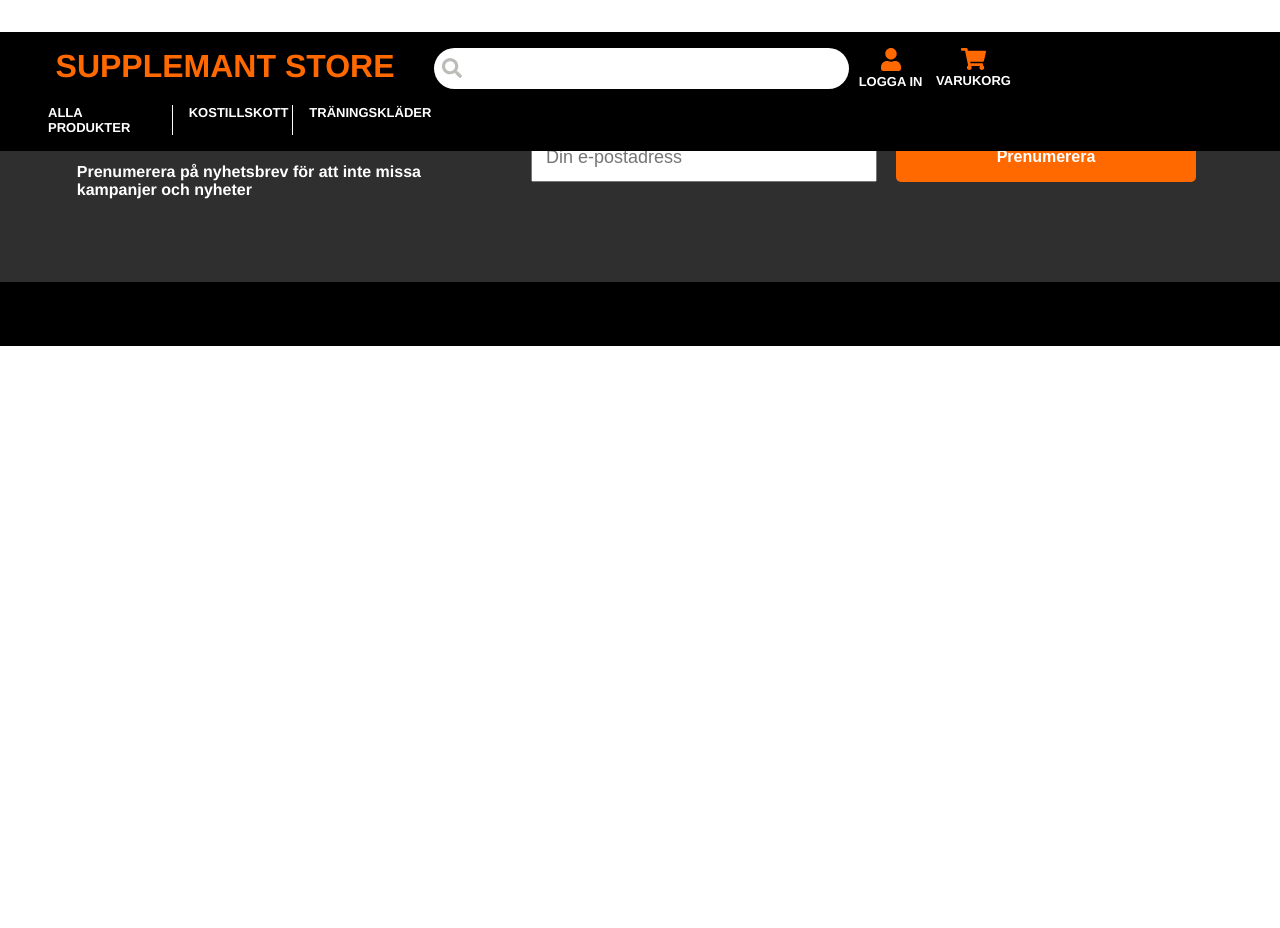
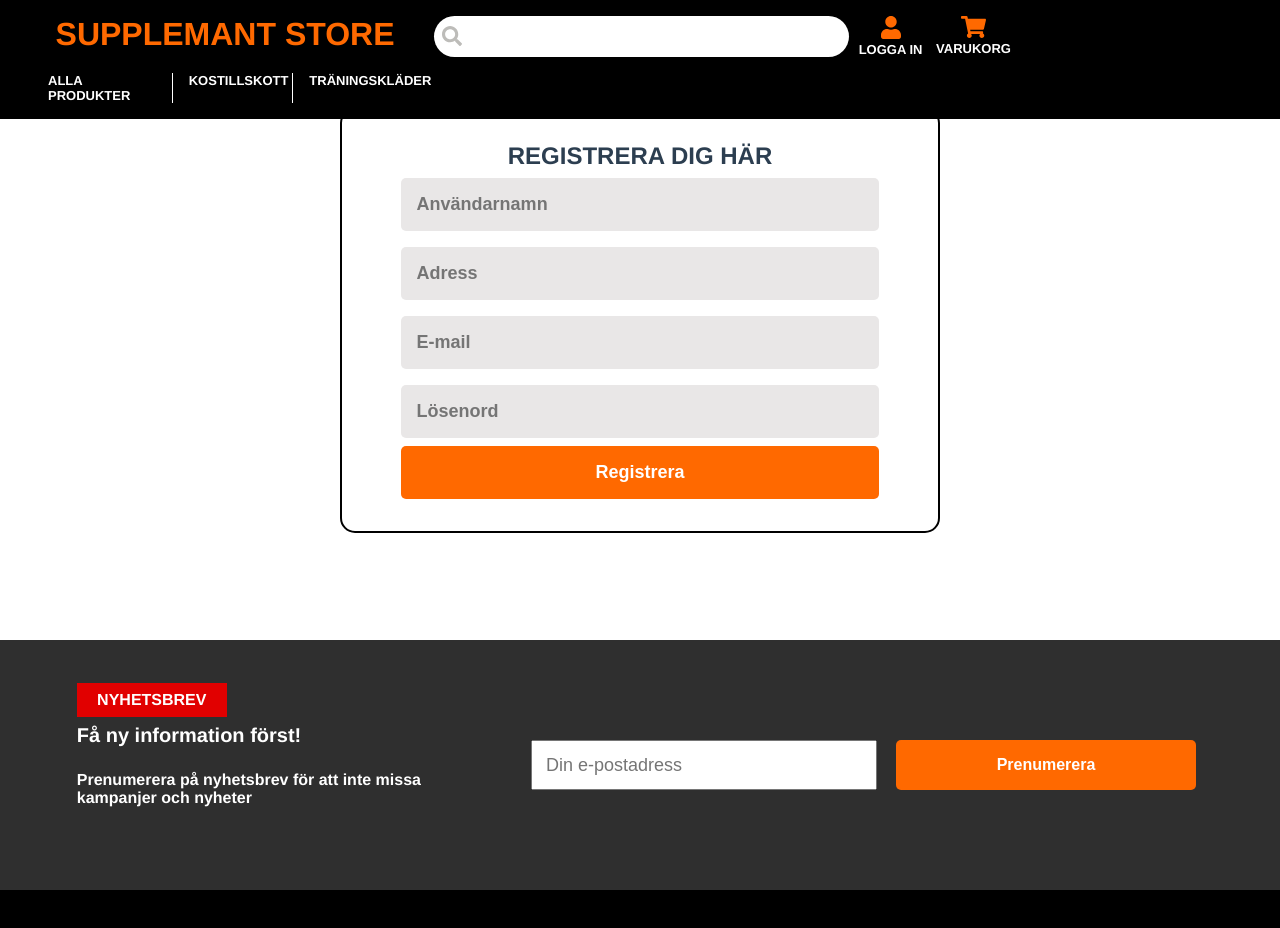
Before and after one commit to EHeijer/SupplemantStore, a Vue app: page /#/register in a window 1280 px wide. Shown: the top 928 px of the page. Before the commit the page ends 800 px from the top, so only its background shows below. Built offline with nearby package versions, Linux system fonts and the light colour scheme.

Commit message:
added login-view

```diff
--- a/src/App.vue
+++ b/src/App.vue
@@ -37,7 +37,6 @@ export default {
   -moz-osx-font-smoothing: grayscale;
   text-align: center;
   color: #2c3e50;
-  background: rgb(226, 225, 225);
 
 }
 .click-button {
--- a/src/components/LoginComp.vue
+++ b/src/components/LoginComp.vue
@@ -1,15 +1,144 @@
 <template>
-   <div class="login-container"></div>
+   <div class="login-container">
+      <div class="login-form">
+         <h2>LOGGA IN PÅ DITT KONTO</h2>
+         <div class="input-name">
+            <input type="text" placeholder="Användarnamn">
+         </div>
+         <div class="input-password">
+            <input type="text" placeholder="Lösenord">
+         </div>
+         <button class="click-button">LOGGA IN</button>
+         <div class="form-bottom">
+            <div class="checkbox">
+               <input type="checkbox" id="check">
+               <label for="check">Kom Ihåg Mig</label>
+            </div>
+            <div class="forgot-password">
+               <a href="#">Glömt Lösenordet?</a>
+            </div>
+         </div>
+         <hr>
+         <div class="register">
+            <p>Har du inget konto?</p>
+            <router-link to="/register"><button class="register-button">Registrera Dig Här</button></router-link>
+         </div>
+      </div>
+   </div>
 </template>
 
 <script>
    export default {
      data: () => ({
 
-     })
+     }),
+     methods: {
+
+     }
    }
 </script>
 
 <style lang="scss" scoped>
+   .login-container {
+      min-height: 80vh;
+      display: flex;
+      justify-content: center;
+      align-items: center;
+       hr {
+         border: 0;
+         height: 0;
+         border-top: 1px solid #ff6900;
+         width: 90%;
+         margin: auto;
+         padding: 0.5rem 0;
+      }
+      .login-form {
+         background: #fff;
+         padding: 2rem 2rem;
+         border-radius: 15px;
+         width: 600px;
+         min-height: 300px;
+         border: solid 2px #000;
+         h2 {
 
+         }
+         .input-name {
+            input {
+               width: 90%;
+               padding: 1rem 1rem;
+               border-style: none;
+               background: rgb(233, 231, 231);
+               border-radius: 5px;
+               color: black;
+               font-weight: bold;
+               font-size: 18px;
+            }
+            margin: 1rem 0;
+         }
+         .input-password {
+            input{
+               width: 90%;
+               padding: 1rem 1rem;
+               background: rgb(233, 231, 231);
+               border-style: none;
+               border-radius: 5px;
+               color: black;
+               font-weight: bold;
+               font-size: 18px;
+            }
+            margin: 1rem 0;
+         }
+         .click-button {
+            margin: auto;
+            width: 90%;
+            border-style: none;
+            padding: 1rem;
+            font-weight: bold;
+            font-size: 18px;
+         }
+         .form-bottom {
+            padding: 1rem 0;
+            width: 90%;
+            margin: auto;
+            display: flex;
+            justify-content: space-between;
+            .checkbox {
+               label {
+                  font-size: 14px;
+                  font-weight: bold;
+                  margin-left: 3px;
+               }
+            }
+            .forgot-password {
+               a {
+                  text-decoration: none;
+                  color: #000;
+                  font-size: 14px;
+                  font-weight: bold;
+               }
+            }
+         }
+         .register {
+            display: flex;
+            justify-content: center;
+            p{
+               padding-right: 4px;
+               font-size: 14px;
+               font-weight: bold;
+            }
+            a {
+               padding-left: 4px;
+               text-decoration: none;
+
+               button {
+                  border-style: none;
+                  background: inherit;
+                  color: #000;
+                  font-size: 14px;
+                  font-weight: bold;
+               }
+            }
+         }
+      }
+   }
 </style>
--- a/src/components/NewsLetter.vue
+++ b/src/components/NewsLetter.vue
@@ -24,7 +24,6 @@ export default {
     .news-container {
         background: #2f2f2f;
         height: 250px;
-        margin-top: 2rem;
         display: grid;
         grid-template-columns: 40% 30% 30%;
         align-items: center;
--- a/src/components/RegisterComp.vue
+++ b/src/components/RegisterComp.vue
@@ -1,6 +1,21 @@
 <template>
    <div class="register">
-
+       <div class="register-form">
+         <h2>REGISTRERA DIG HÄR</h2>
+         <div class="input-name">
+            <input type="text" placeholder="Användarnamn">
+         </div>
+         <div class="input-address">
+            <input type="text" placeholder="Adress">
+         </div>
+         <div class="input-email">
+            <input type="text" placeholder="E-mail">
+         </div>
+         <div class="input-password">
+            <input type="text" placeholder="Lösenord">
+         </div>
+         <router-link to="#"><button class="click-button">Registrera</button></router-link>
+      </div>
    </div>
 </template>
 
@@ -13,5 +28,50 @@
 </script>
 
 <style lang="scss" scoped>
+   .register {
+      min-height: 80vh;
+      display: flex;
+      justify-content: center;
+      align-items: center;
+      .register-form {
+         padding: 2rem 2rem;
+         border: solid 2px  #000;
+         border-radius: 15px;
+         width: 600px;
+         h2 {}
+         input {
+            width: 90%;
+            padding: 1rem 1rem;
+            border-style: none;
+            background: rgb(233, 231, 231);
+            border-radius: 5px;
+            color: black;
+            font-weight: bold;
+            font-size: 18px;
+         }
+         .input-name {
+            padding: 0.5rem 0;
+         }
+         .input-address {
+            padding: 0.5rem 0;
+         }
+         .input-email {
+            padding: 0.5rem 0;
+         }
+         .input-password {
+            padding: 0.5rem 0;
+         }
+         a {
+            text-decoration: none;
 
+            .click-button {
+            width: 90%;
+            margin: auto;
+            border-style: none;
+            font-size: 18px;
+            }
+         }
+
+      }
+   }
 </style>
--- a/src/router/index.js
+++ b/src/router/index.js
@@ -5,6 +5,7 @@ import Products from '../views/Products.vue'
 import ShoppingCart from '../views/ShoppingCart.vue'
 import OrderConfirm from '../views/OrderConfirm.vue'
 import Login from '../views/Login.vue'
+import Register from '../views/Register.vue'
 
 Vue.use(VueRouter)
 
@@ -33,6 +34,11 @@ const routes = [
     path: '/login',
     name: 'Login',
     component: Login
+  },
+  {
+    path: '/register',
+    name:'Register',
+    component:Register
   }
 ]
 
--- a/src/store/index.js
+++ b/src/store/index.js
@@ -14,7 +14,8 @@ export default new Vuex.Store({
     // showCart: false,
     sumOfCart: 0,
     orders: [],
-    lastOrder: {}
+    lastOrder: {},
+    registered: true
   },
   mutations: {
     setProducts(state, payload) {
--- a/src/views/Home.vue
+++ b/src/views/Home.vue
@@ -61,7 +61,7 @@ export default {
 </script>
 <style lang="scss">
 .home-container {
-
+  padding-bottom: 2rem;
   display: grid;
   grid-template-areas:
     "banner banner banner banner"
--- a/src/views/Login.vue
+++ b/src/views/Login.vue
@@ -1,20 +1,17 @@
 <template>
    <div class="form-container">
-       <LoginComp v-show="registered"/>
-       <RegisterComp v-show="!registered"/>
+       <LoginComp/>
    </div>
 </template>
 
 <script>
-    //  import LoginComp from('@/components/LoginComp.vue')
-    //  import RegisterComp from('@/components/RegisterComp.vue')
+    import LoginComp from '@/components/LoginComp.vue'
     export default {
         components: {
-            //  LoginComp,
-            //  RegisterComp
+            LoginComp
         },
         data: () => ({
-            registered: true
+
         })
     }
 </script>
--- a/src/views/Products.vue
+++ b/src/views/Products.vue
@@ -50,6 +50,7 @@ export default {
             display: grid;
             grid-template-columns: repeat(5, 1fr);
             gap: 1rem;
+            padding-bottom: 2rem;
         }
     }
 </style>
--- /dev/null
+++ b/src/views/Register.vue
@@ -0,0 +1,21 @@
+<template>
+<div class="register-form-container">
+   <RegisterComp/>
+</div>
+</template>
+
+<script>
+ import RegisterComp from '@/components/RegisterComp.vue'
+   export default {
+    components: {
+        RegisterComp
+    },
+     data: () => ({
+
+     })
+   }
+</script>
+
+<style lang="scss" scoped>
+
+</style>
```
